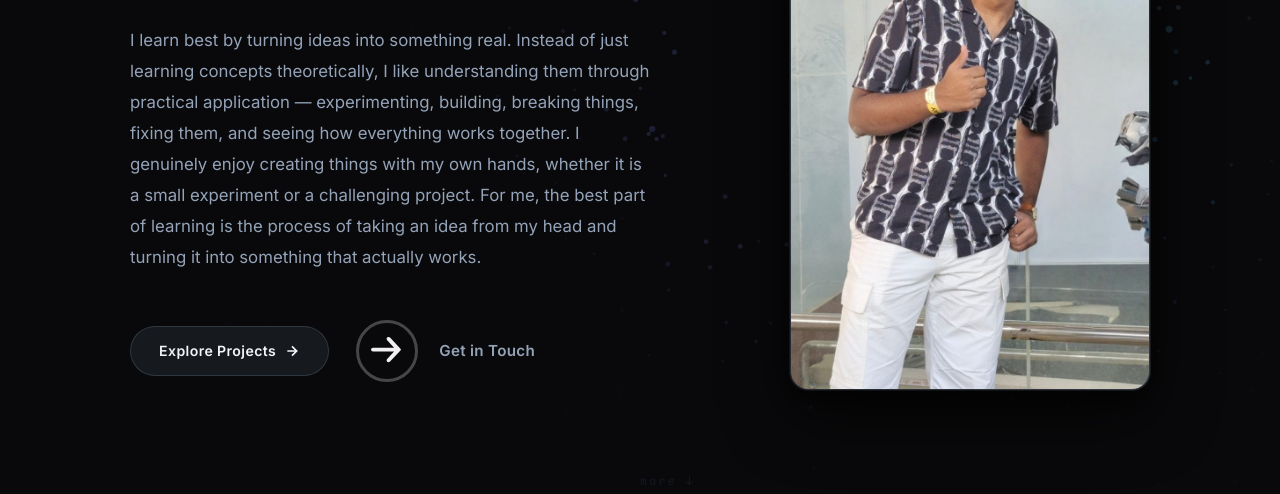
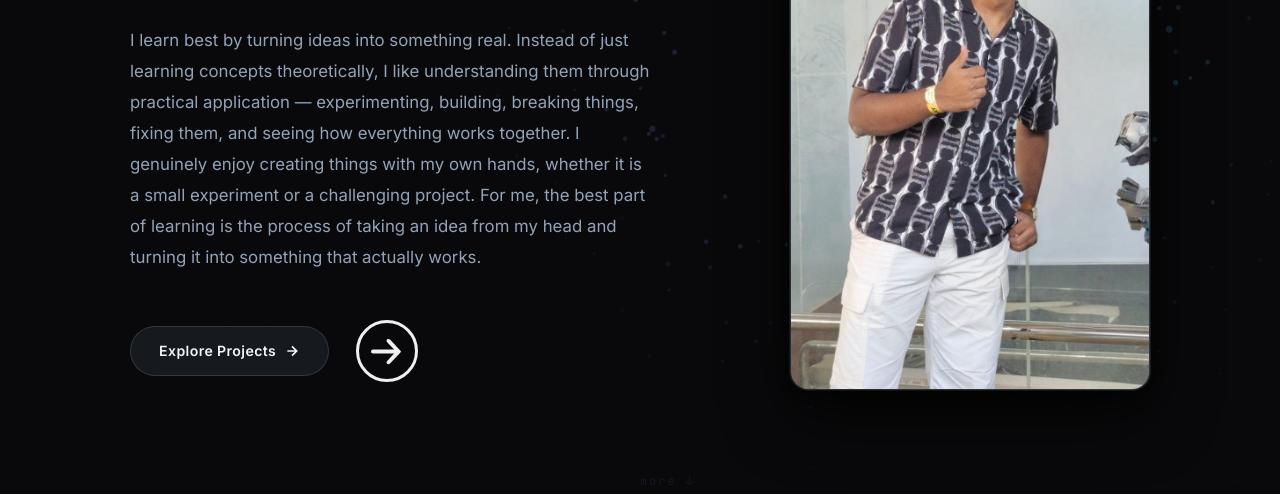
Before and after one commit to Khushalpsai/Portfolio-Website, a plain HTML site: page index.html in a window 1280 px wide. Shown: the part 306-800 px from the top of the page. Drawn offline with Linux system fonts and the light colour scheme; animation ran at ten frames a second.

Commit message:
Fix Uiverse button: use direct svg element and exact css snippet

```diff
--- a/index.html
+++ b/index.html
@@ -63,19 +63,14 @@
         <div class="styled-wrapper">
           <a href="#contact" class="button" aria-label="Get in Touch" title="Get in Touch">
             <div class="button-box">
-              <span class="button-elem">
-                <svg viewBox="0 0 46 40" xmlns="http://www.w3.org/2000/svg">
-                  <path d="M46 20.038c0-.7-.3-1.5-.8-2.1l-16-17c-1.1-1-3.2-1.4-4.4-.3-1.2 1.1-1.2 3.3 0 4.4l10.6 11.3H3.1c-1.7 0-3 1.3-3 3s1.3 3 3 3h32.3l-10.6 11.3c-1.2 1.1-1.2 3.3 0 4.4 1.2 1.1 3.3.7 4.4-.3l16-17c.5-.5.8-1.1.8-2.1z"></path>
-                </svg>
-              </span>
-              <span class="button-elem">
-                <svg viewBox="0 0 46 40" xmlns="http://www.w3.org/2000/svg">
-                  <path d="M46 20.038c0-.7-.3-1.5-.8-2.1l-16-17c-1.1-1-3.2-1.4-4.4-.3-1.2 1.1-1.2 3.3 0 4.4l10.6 11.3H3.1c-1.7 0-3 1.3-3 3s1.3 3 3 3h32.3l-10.6 11.3c-1.2 1.1-1.2 3.3 0 4.4 1.2 1.1 3.3.7 4.4-.3l16-17c.5-.5.8-1.1.8-2.1z"></path>
-                </svg>
-              </span>
+              <svg class="button-elem" viewBox="0 0 46 40" xmlns="http://www.w3.org/2000/svg">
+                <path d="M46 20.038c0-.7-.3-1.5-.8-2.1l-16-17c-1.1-1-3.2-1.4-4.4-.3-1.2 1.1-1.2 3.3 0 4.4l10.6 11.3H3.1c-1.7 0-3 1.3-3 3s1.3 3 3 3h32.3l-10.6 11.3c-1.2 1.1-1.2 3.3 0 4.4 1.2 1.1 3.3.7 4.4-.3l16-17c.5-.5.8-1.1.8-2.1z"></path>
+              </svg>
+              <svg class="button-elem" viewBox="0 0 46 40" xmlns="http://www.w3.org/2000/svg">
+                <path d="M46 20.038c0-.7-.3-1.5-.8-2.1l-16-17c-1.1-1-3.2-1.4-4.4-.3-1.2 1.1-1.2 3.3 0 4.4l10.6 11.3H3.1c-1.7 0-3 1.3-3 3s1.3 3 3 3h32.3l-10.6 11.3c-1.2 1.1-1.2 3.3 0 4.4 1.2 1.1 3.3.7 4.4-.3l16-17c.5-.5.8-1.1.8-2.1z"></path>
+              </svg>
             </div>
           </a>
-          <a href="#contact" class="styled-button-label">Get in Touch</a>
         </div>
       </div>
 
--- a/style.css
+++ b/style.css
@@ -511,12 +511,6 @@ body:hover .cursor-dot { opacity: 1; }
 }
 
 /* From Uiverse.io by karthik092726122003 */
-.styled-wrapper {
-  display: inline-flex;
-  align-items: center;
-  gap: 14px;
-}
-
 .styled-wrapper .button {
   display: block;
   position: relative;
@@ -528,8 +522,6 @@ body:hover .cursor-dot { opacity: 1; }
   background-color: transparent;
   cursor: pointer;
   border: 0;
-  border-radius: 50%;
-  flex-shrink: 0;
 }
 
 .styled-wrapper .button:before {
@@ -537,7 +529,7 @@ body:hover .cursor-dot { opacity: 1; }
   position: absolute;
   border-radius: 50%;
   inset: 7px;
-  border: 3px solid rgba(255, 255, 255, 0.25); /* Updated dynamically for dark mode */
+  border: 3px solid #f0eeef; /* Update dynamically for light/dark mode */
   transition:
     opacity 0.4s cubic-bezier(0.77, 0, 0.175, 1) 80ms,
     transform 0.5s cubic-bezier(0.455, 0.03, 0.515, 0.955) 80ms;
@@ -557,8 +549,7 @@ body:hover .cursor-dot { opacity: 1; }
 }
 
 .styled-wrapper .button:hover:before,
-.styled-wrapper .button:focus:before,
-.styled-wrapper:hover .button:before {
+.styled-wrapper .button:focus:before {
   opacity: 0;
   transform: scale(0.7);
   transition:
@@ -567,8 +558,7 @@ body:hover .cursor-dot { opacity: 1; }
 }
 
 .styled-wrapper .button:hover:after,
-.styled-wrapper .button:focus:after,
-.styled-wrapper:hover .button:after {
+.styled-wrapper .button:focus:after {
   opacity: 1;
   transform: scale(1);
   transition:
@@ -590,27 +580,13 @@ body:hover .cursor-dot { opacity: 1; }
   margin: 24px 18px 0 22px;
   transform: rotate(360deg);
   fill: #f0eeef;
+  flex-shrink: 0;
 }
 
 .styled-wrapper .button:hover .button-box,
-.styled-wrapper .button:focus .button-box,
-.styled-wrapper:hover .button-box {
+.styled-wrapper .button:focus .button-box {
   transition: 0.4s;
   transform: translateX(-69px);
-}
-
-.styled-button-label {
-  font-size: 0.95rem;
-  font-weight: 600;
-  color: var(--text-2);
-  letter-spacing: 0.02em;
-  transition: color 0.25s ease, transform 0.25s ease;
-  white-space: nowrap;
-}
-
-.styled-wrapper:hover .styled-button-label {
-  color: var(--text-1);
-  transform: translateX(2px);
 }
 
 /* ============================================
```
